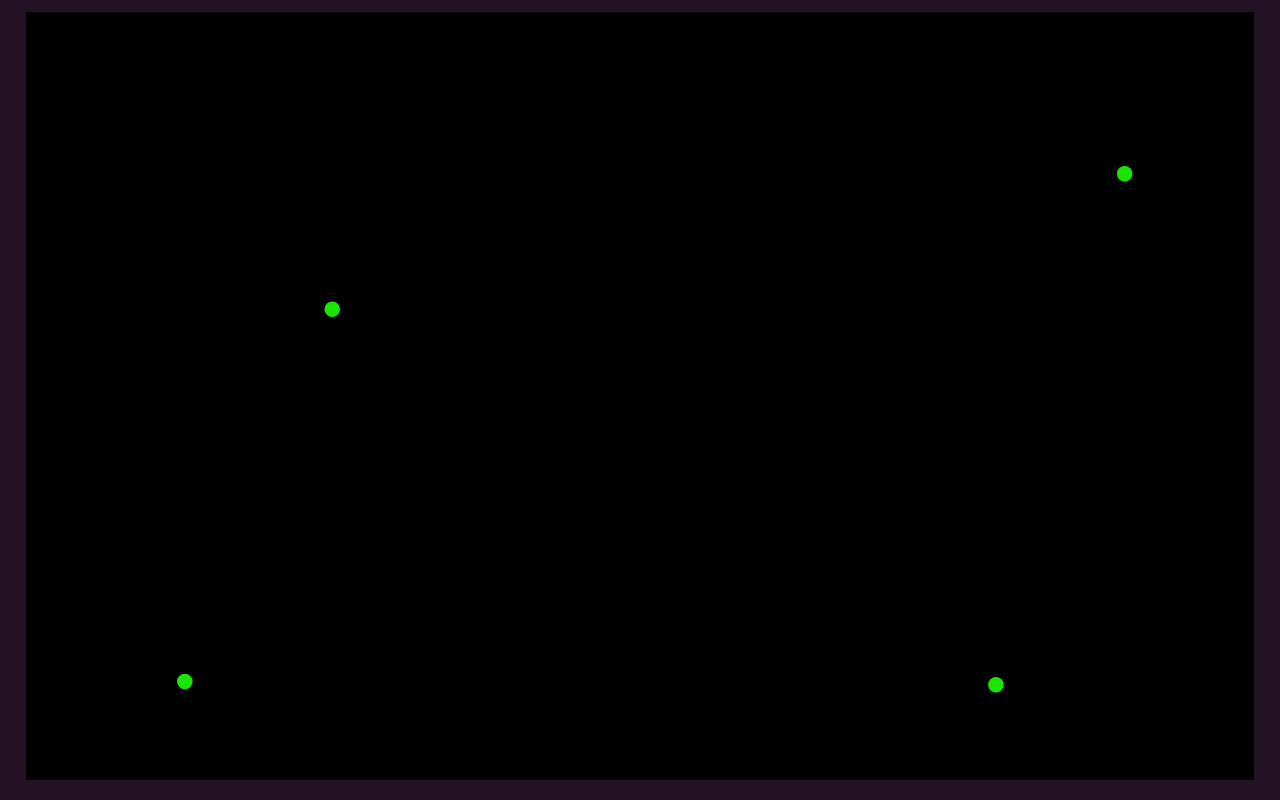
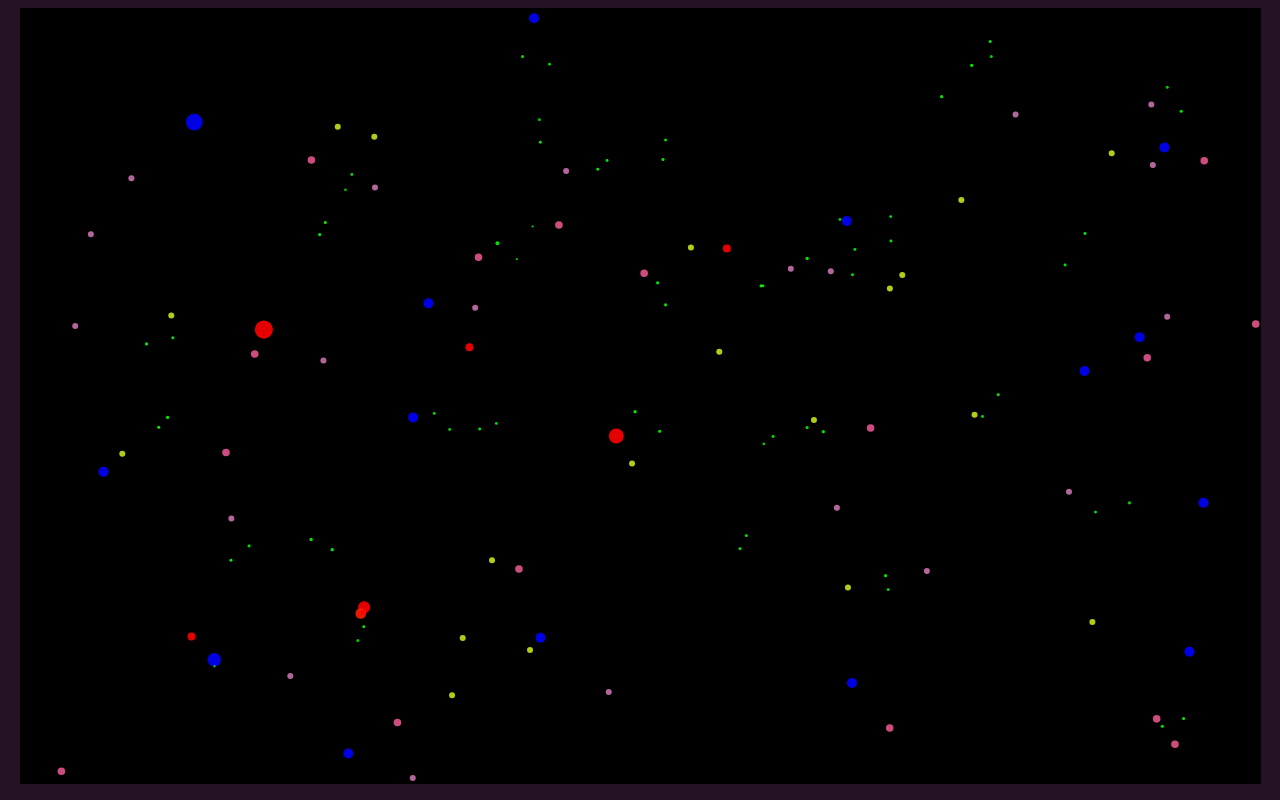
Before and after one commit to j-goodman/germs2, a plain HTML site: page index.html in a window 1280 px wide. Drawn offline with Linux system fonts and the light colour scheme.

Commit message:
Add random seed cells and predesigned ones

```diff
--- a/germs2.js
+++ b/germs2.js
@@ -45,7 +45,7 @@
 /***/ function(module, exports, __webpack_require__) {
 
 	Window.newGame = function () {
-	  var initializeCanvas; var initializeKeyControls; var initializeWorld; var intervalFunction; var play;
+	  var initializeCanvas; var initializeKeyControls; var initializeWorld; var intervalFunction; var play; var randomDNA; var seedCells;
 	  // 1. REQUIRE DEPENDENCIES
 	  var objects; var Cell;
 	  objects = __webpack_require__(1);
@@ -56,8 +56,8 @@
 	    window.onload = function () {
 	      var canvas; var ctx;
 	      canvas = document.getElementById("canvas");
-	      canvas.height = window.innerHeight*0.96;
-	      canvas.width = window.innerWidth*0.96;
+	      canvas.height = window.innerHeight*0.97;
+	      canvas.width = window.innerWidth*0.97;
 	      ctx = canvas.getContext('2d');
 	      this.canvas = canvas;
 	      this.ctx = ctx;
@@ -65,8 +65,8 @@
 	      ctx.clearRect(0, 0, canvas.width, canvas.height);
 	    }.bind(this);
 	    window.onresize = function () {
-	      canvas.height = window.innerHeight*0.96;
-	      canvas.width = window.innerWidth*0.96;
+	      canvas.height = window.innerHeight*0.97;
+	      canvas.width = window.innerWidth*0.97;
 	    };
 	    window.time = 0;
 	  };
@@ -74,17 +74,41 @@
 	  // 3. INITIALIZE KEY CONTROLS
 	  initializeKeyControls = function () {};
 
+	  randomDNA = function () {
+	    var alfa; var string;
+	    alfa = ['A','B','C','D','E','F','G','H','I','J',];
+	    string = '';
+	    while (string.length < 12) {
+	      string += (alfa[Math.floor(Math.random()*alfa.length)]);
+	    }
+	    return string;
+	  };
+
+	  seedCells = function (dna, radius, count) {
+	    var ff;
+	    for (ff=0 ; ff < count ; ff++) {
+	      objects.push(new Cell(
+	        objects.length,
+	        Math.random()*window.innerWidth*0.97,
+	        Math.random()*window.innerHeight*0.97,
+	        radius,
+	        dna
+	      ));
+	    }
+	  };
+
 	  // 4. INITIALIZE WORLD
 	  initializeWorld = function () {
-	    var ff; var count;
-	    for (ff=0 ; ff < 4 ; ff++) {
-	      objects.push(new Cell(objects.length, Math.random()*window.innerWidth*0.96, Math.random()*window.innerHeight*0.96, 7, 'BJABADAEEHB'));
-	    }
+	    seedCells('AJAAADAEDFCH', 3, 32);
+	    seedCells('AAJEEHCHDBDG', 5, 16);
+	    seedCells('JAACFIEFCFGG', 4, 6);
+	    seedCells(randomDNA(), 3, 20);
+	    seedCells(randomDNA(), 3, 20);
+	    seedCells(randomDNA(), 3, 20);
 	  };
 
 	  // 5. DEFINE INTERVAL FUNCTION
 	  intervalFunction = function () {
-	    window.time++;
 	    window.cooldown = true;
 	    var xx;
 	    ctx.fillStyle = '#000000';
@@ -97,14 +121,10 @@
 	          objects[xx].draw(ctx);
 	          objects[xx].act();
 	        }
-	        if (!window.time%500) {
-	          if (objects[xx].pos.x > window.innerWidth  || objects[xx].pos.x < 0 ||
-	              objects[xx].pos.y > window.innerHeight || objects[xx].pos.y < 0) {
-	            objects[xx].destroy();
-	          }
-	        }
 	      }
 	    }
+	    console.log(window.time, objects.length);
+	    window.time++;
 	  };
 
 	  // 5. PLAY
@@ -169,12 +189,13 @@
 	  this.efficiency = (alfa.indexOf(this.dna.slice(7,8))+1)/100;
 	  this.preySeeking = threeQuartAlfa.includes(this.dna.slice(8,9));
 	  this.predatorFleeing = halfAlfa.includes(this.dna.slice(9,10));
-	  this.sightRadius = alfa.indexOf(this.dna.slice(10,11))*30;
+	  this.sightRadius = alfa.indexOf(this.dna.slice(10,11))*40;
+	  this.spread = alfa.indexOf(this.dna.slice(11,12))*7;
+	  this.maxY = window.innerHeight*0.97;
+	  this.maxX = window.innerWidth*0.97;
 	  // console.log(this);
 	};
 
-	// Autotroph: AJADABAEBCB
-	// Herbivore: AAJHBIBDFEF
 	// 0: redness (A-J)
 	// 1: greenness (A-J)
 	// 2: blueness (A-J)
@@ -185,7 +206,8 @@
 	// 7: consumption efficiency (A-J)
 	// 8: prey seeking (A-E/F-J)
 	// 9: predator fleeing (A-E/F-J)
-	// 10: sightRadius (A-E/F-J)
+	// 10: sight radius (A-E/F-J)
+	// 11: spread radius on replication (A-J)
 
 	Cell.prototype.draw = function (ctx) {
 	  ctx.beginPath();
@@ -214,13 +236,27 @@
 	    this.pos.x += this.speed.x;
 	    this.pos.y += this.speed.y;
 	  }
-	  if (this.age > 1000) {
-	    this.radius -= this.splitRadius/100;
+	  if (this.age > 2000) {
+	    this.radius -= this.efficiency/2;
+	  }
+	  this.wrap();
+	};
+
+	Cell.prototype.wrap = function () {
+	  if (this.pos.x > this.maxX+this.radius) {
+	    this.pos.x = 0;
+	  } else if (this.pos.x < 0-this.radius) {
+	    this.pos.x = this.maxX;
+	  }
+	  if (this.pos.y > this.maxY+this.radius) {
+	    this.pos.y = 0;
+	  } else if (this.pos.y < 0-this.radius) {
+	    this.pos.y = this.maxY;
 	  }
 	};
 
 	Cell.prototype.autotrophize = function () {
-	  this.radius += this.efficiency/10;
+	  this.radius += this.efficiency/14;
 	};
 
 	Cell.prototype.carnivorize = function (target) {
@@ -229,26 +265,36 @@
 	};
 
 	Cell.prototype.seekPrey = function () {
-	  var bb;
+	  var bb; var target;
 	  for (bb=0 ; bb < objects.length ; bb++) {
 	    if (objects[bb] && (objects[bb].autotroph || objects[bb].foodChainPlace < this.foodChainPlace)) {
 	      if (Util.distanceBetween(objects[bb].pos, this.pos) < this.sightRadius) {
-	        this.goTo(objects[bb].pos);
+	        if (!target || (Util.distanceBetween(objects[bb].pos, this.pos)/objects[bb].radius <
+	                       (Util.distanceBetween(target.pos, this.pos))/target.radius)) {
+	          target = objects[bb];
+	        }
 	      }
 	    }
+	  }
+	  if (target) {
+	    this.goTo(target.pos);
 	  }
 	};
 
 	Cell.prototype.fleePredators = function () {
-	  var cc;
+	  var cc; var predator;
 	  for (cc=0 ; cc < objects.length ; cc++) {
 	    if (objects[cc] && (this.autotroph && !objects[cc].autotroph || !objects[cc].autotroph && objects[cc].foodChainPlace > this.foodChainPlace)) {
-	      if (Util.distanceBetween(objects[cc].pos, this.pos) < this.sightRadius) {
-	        this.goTo(objects[cc].pos);
-	        this.speed.x *= (-1);
-	        this.speed.y *= (-1);
+	      if (Util.distanceBetween(objects[cc].pos, this.pos) < this.sightRadius &&
+	         (!predator || (Util.distanceBetween(objects[cc].pos, this.pos) < (Util.distanceBetween(predator.pos, this.pos))))) {
+	        predator = objects[cc];
 	      }
 	    }
+	  }
+	  if (predator) {
+	    this.goTo(predator.pos);
+	    this.speed.x *= (-1);
+	    this.speed.y *= (-1);
 	  }
 	};
 
@@ -267,8 +313,8 @@
 	copyTrait = function (char) {
 	  var idx;
 	  idx = alfa.indexOf(char);
-	  if (Math.round(Math.random())) {
-	    idx = idx-1.5+Math.random()*3;
+	  if (Math.round(Math.random()*2)) {
+	    idx = idx-1+Math.random()*2;
 	    idx = Math.round(idx);
 	    if (idx < 0) { idx = 0; }
 	    if (idx > 9) { idx = 9; }
@@ -294,9 +340,10 @@
 	  }
 	  var litter; var randox; var randoy; var ee;
 	  litter = 2;
+	  if (!this.autotroph) { litter = 3; }
 	  for (ee=0 ; ee < litter ; ee++) {
-	    randox = 0-8+Math.random()*16;
-	    randoy = 0-8+Math.random()*16;
+	    randox = 0-this.spread/2+Math.random()*this.spread;
+	    randoy = 0-this.spread/2+Math.random()*this.spread;
 	    objects.push(new Cell(objects.length, this.pos.x+randox, this.pos.y+randoy, this.radius/litter, this.replicateDNA(this.dna)));
 	  }
 	  this.destroy();
--- a/index.html
+++ b/index.html
@@ -7,6 +7,5 @@
   canvas {
     display: block;
     margin: auto;
-    margin-top: 12px;
   }
 </style>
```
Also changed, not shown: js/cell.js (+45 -18 lines), js/game.js (+36 -16 lines), js/selector.js (renamed from js/clicker.js, +7 -7 lines), 1 other file.
